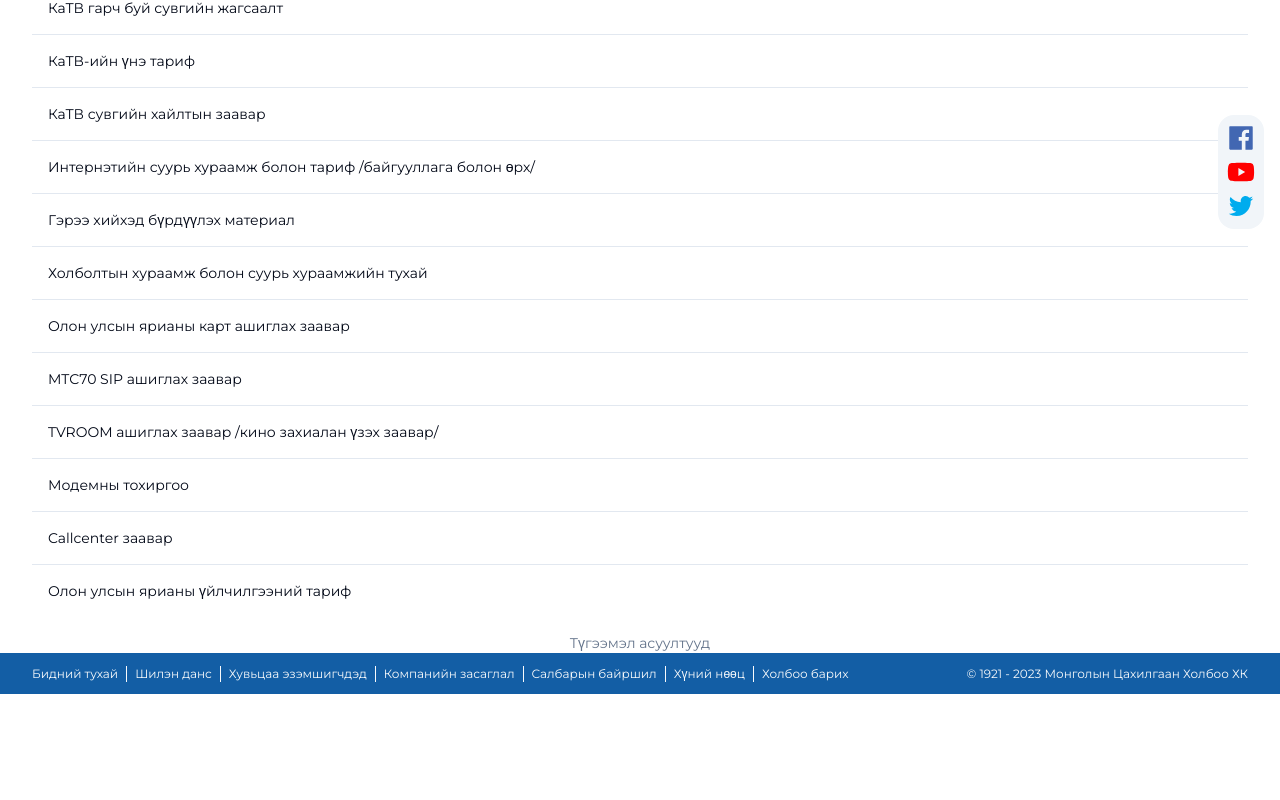
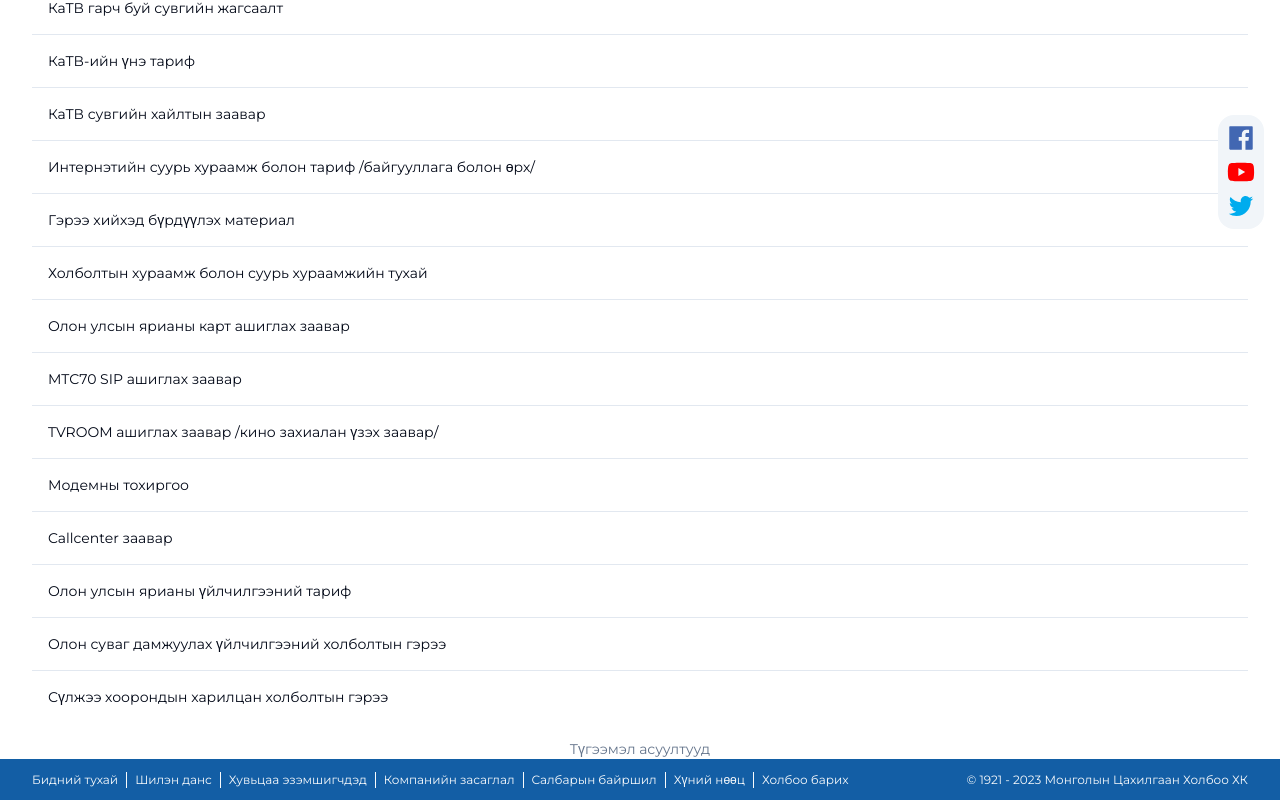
Before and after one commit to Flash7227/telmongolia, a Next.js app: page /help in a window 1280 px wide. Shown: the part 237-1037 px from the top of the page. Before the commit the page ends 931 px from the top, so only its background shows below. Built offline with nearby package versions, Linux system fonts and the light colour scheme.

Commit message:
help menu pdf added

```diff
--- a/src/app/(main)/help/page.tsx
+++ b/src/app/(main)/help/page.tsx
@@ -23,7 +23,11 @@
       window.location.href = "/assets/help/Stats-Handbook-for MTC.pdf";
     } else if (num === 13) {
       window.location.href = "/assets/help/olonulstrarrif.pdf";
-    } else {
+    } else if (num === 14) {
+      window.location.href = "/assets/help/SKM_C250i24052711231.pdf";
+    } else if (num === 15) {
+      window.location.href = "/assets/help/Монголын цахилгаан холбоо ХК RIO.pdf";
+    }else {
       setHelp(num);
       setIsOpen(true);
     }
@@ -90,6 +94,12 @@
           <TableRow className="cursor-pointer" onClick={() => openModal(13)}>
             <TableCell>Олон улсын ярианы үйлчилгээний тариф</TableCell>
           </TableRow>
+          <TableRow className="cursor-pointer" onClick={() => openModal(14)}>
+            <TableCell>Олон суваг дамжуулах үйлчилгээний холболтын гэрээ</TableCell>
+          </TableRow>
+          <TableRow className="cursor-pointer" onClick={() => openModal(15)}>
+            <TableCell>Сүлжээ хоорондын харилцан холболтын гэрээ</TableCell>
+          </TableRow>
         </TableBody>
       </Table>
     </div>
```
Also changed, not shown: 2 other files (tests, documents, lock files or other folders).
